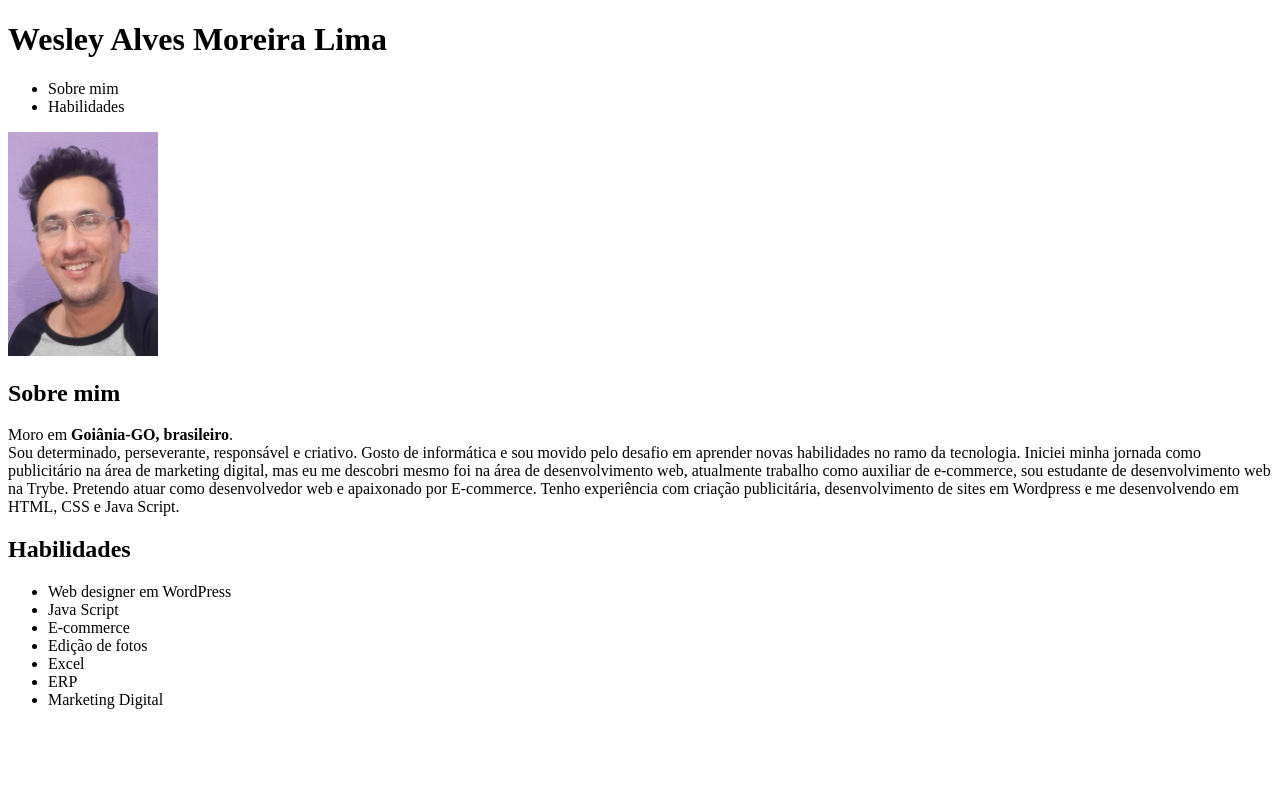
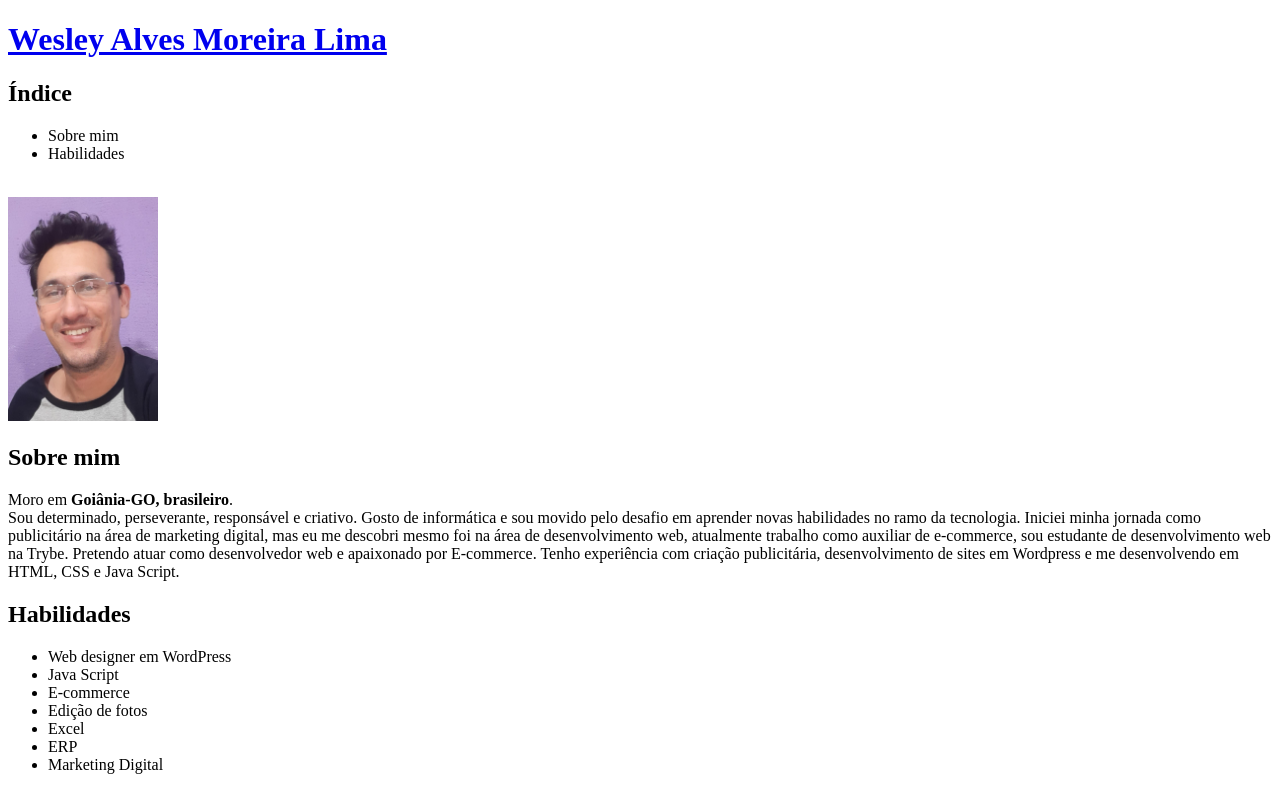
Before and after one commit to wesleymktd/wesleymktd.github.io, a plain HTML site: page index.html in a window 1280 px wide. Drawn offline with Linux system fonts and the light colour scheme.

Commit message:
adicionei link interno para foto

```diff
--- a/index.html
+++ b/index.html
@@ -5,14 +5,14 @@
     <title>Portifólio Wesley Lima</title>
   </head>
   <body>
-  <h1>Wesley Alves Moreira Lima</h1>
-
+  <h1><a href="#foto currículo"> Wesley Alves Moreira Lima</a></h1>
+  <h2>Índice</h2>
   <ul>
     <li>Sobre mim</li>
     <li>Habilidades</li>
   </ul>
-
-  <img src="foto currículo-min (1).jpg" alt="Foto currículo" width="150">
+  <br>
+  <img src="foto currículo-min (1).jpg" alt="Foto currículo" width="150" id="foto currículo">
 
   <h2>Sobre mim</h2>
   <p>Moro em <strong>Goiânia-GO, brasileiro</strong>.<br> Sou determinado, perseverante, responsável e criativo. Gosto de informática e sou movido pelo desafio em aprender novas habilidades no ramo da tecnologia. Iniciei minha jornada como publicitário na área de marketing digital, mas eu me descobri mesmo foi na área de desenvolvimento web, atualmente trabalho como auxiliar de e-commerce, sou estudante de desenvolvimento web na Trybe. Pretendo atuar como desenvolvedor web e apaixonado por E-commerce. Tenho experiência com criação publicitária, desenvolvimento de sites em Wordpress e me desenvolvendo em HTML, CSS e Java Script.
```
